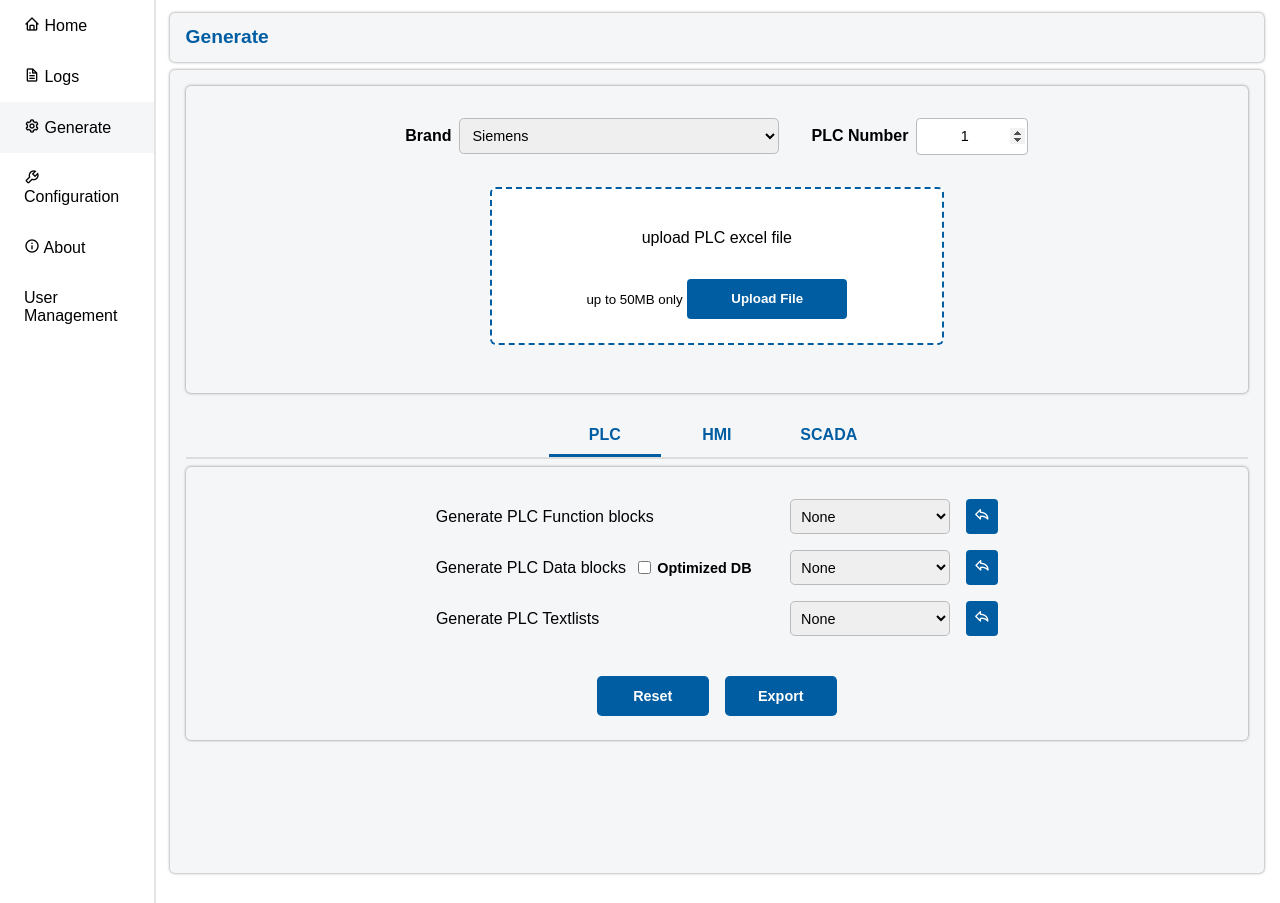
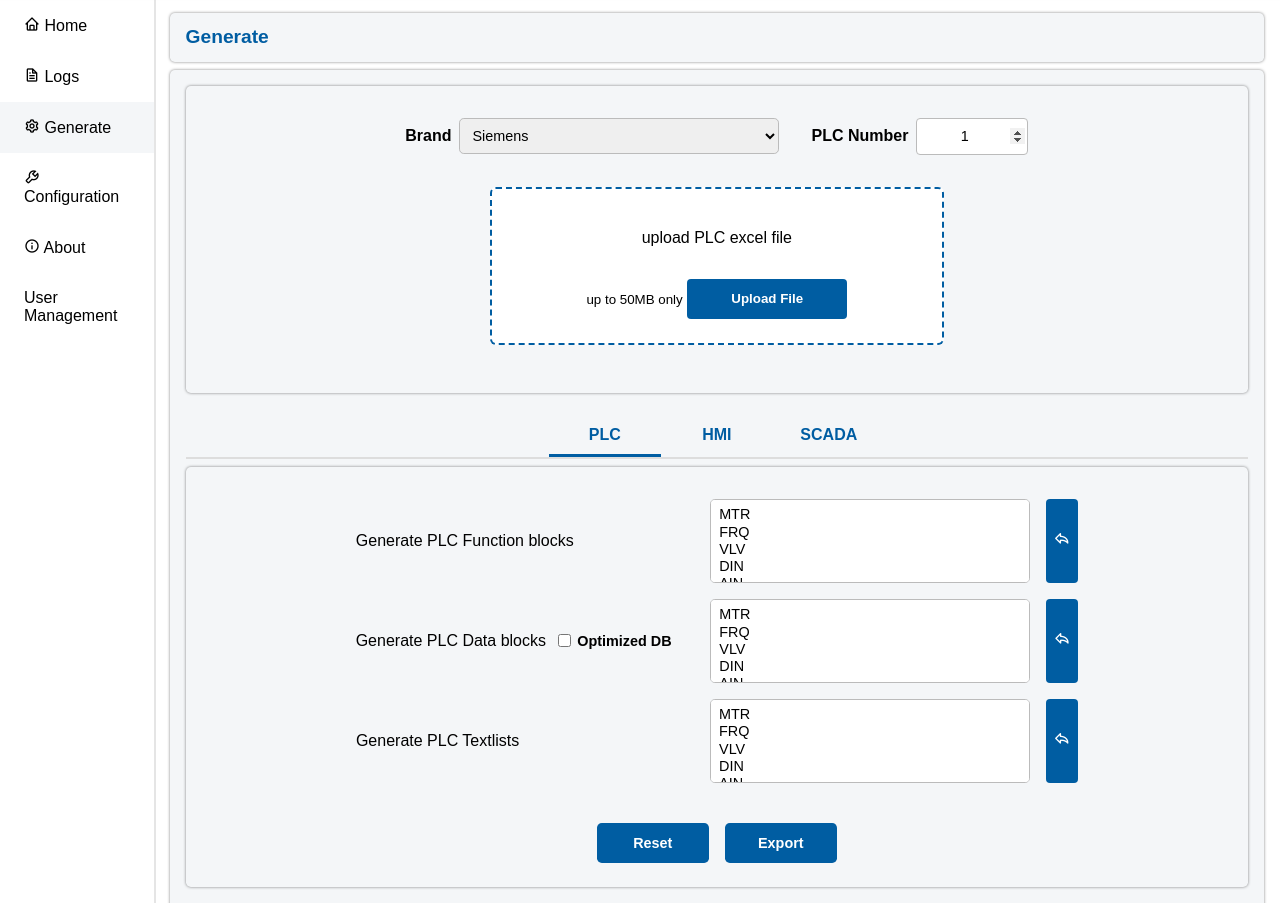
Before and after one commit to sanjeevprakash04/code_x_flask, a Flask app: page /generate in a window 1280 px wide. Shown: the part 82-985 px from the top of the page. Run offline with Flask 3, Linux system fonts and the light colour scheme; a user stored in the database is signed in; data comes from the database, SQL or seed files in the repository; both versions use the stored data as it was after the commit; some libraries are stand-ins or nearby versions.

Commit message:
multiple select options

```diff
--- a/init_db.py
+++ b/init_db.py
@@ -11,7 +11,8 @@ with open('schema.sql') as f:
 
 # Add users
 users = [
-    ("superadmin", "etilorP$1234", "SuperAdmin", "Active"),
+    ("admin", "admin$1234", "Admin", "Active"),
+    ("client", "12345678", "Client", "Active"),
 ]
 
 for username, password, role, status in users:
--- a/static/css/styles.css
+++ b/static/css/styles.css
@@ -1019,12 +1019,12 @@ th {
     gap: 1rem;
 }
 
-.generate-select-small {
+.generate-select-multi {
     padding: 0.4rem;
     font-size: 0.9rem;
     border: 1px solid #bbb;
     border-radius: 0.3rem;
-    width: 10rem;
+    width: 20rem;
 }
 
 .generate-icon-btn {
--- a/templates/base.html
+++ b/templates/base.html
@@ -3,8 +3,12 @@
 <head>
     <meta charset="UTF-8">
     <title>code_x</title>
+
+    <script src="https://code.jquery.com/jquery-3.6.0.min.js"></script>
+
     <link rel="stylesheet" href="{{ url_for('static', filename='css/styles.css') }}">
     <link rel="stylesheet" href="{{ url_for('static', filename='css/boxicons.min.css') }}">
+    <link href="https://cdn.jsdelivr.net/npm/select2@4.1.0-rc.0/dist/css/select2.min.css" rel="stylesheet" />
 </head>
 <body>
     <div class="navbar">
@@ -301,5 +305,7 @@
     </script>
     {% endif %} -->
 
+    <script src="https://cdn.jsdelivr.net/npm/select2@4.1.0-rc.0/dist/js/select2.min.js"></script>
+
 </body>
 </html>
--- a/templates/generate.html
+++ b/templates/generate.html
@@ -69,13 +69,12 @@
             <div class="generate-block-row">
                 <label>Generate PLC Function blocks</label>
                 <div class="generate-input-group" style="margin-left: 8rem;">
-                    <select class="generate-select-small">
-                        <option value="">None</option>
+                    <select class="generate-select-multi" multiple="multiple" >
                         {% for func in function_list %}
-                        <option value="{{ func['Id'] }}">{{ func['FunctionName'] }}</option>
+                        <option value="{{ func['FunctionName'] }}">{{ func['FunctionName'] }}</option>
                         {% endfor %}
                     </select>
-                    <button class="generate-icon-btn"><i class='bx bx-share'></i></button>
+                    <button class="generate-icon-btn generate-fb"><i class='bx bx-share'></i></button>
                 </div>
             </div>
             <div class="generate-block-row">
@@ -85,25 +84,23 @@
                     <label for="optDB" style="font-size: 0.9rem; font-weight: 600;">Optimized DB</label>
                 </div>
                 <div class="generate-input-group" style="margin-left: 1.9rem;">
-                    <select class="generate-select-small">
-                        <option value="">None</option>
+                    <select class="generate-select-multi" multiple="multiple" >
                         {% for func in function_list %}
-                        <option value="{{ func['Id'] }}">{{ func['FunctionName'] }}</option>
+                        <option value="{{ func['FunctionName'] }}">{{ func['FunctionName'] }}</option>
                         {% endfor %}
                     </select>
-                    <button class="generate-icon-btn"><i class='bx bx-share'></i></button>
+                    <button class="generate-icon-btn generate-db"><i class='bx bx-share'></i></button>
                 </div>
             </div>
             <div class="generate-block-row">
                 <label>Generate PLC Textlists</label>
                 <div class="generate-input-group" style="margin-left: 11.4rem;">
-                    <select class="generate-select-small">
-                        <option value="">None</option>
+                    <select class="generate-select-multi" multiple="multiple" >
                         {% for func in function_list %}
-                        <option value="{{ func['Id'] }}">{{ func['FunctionName'] }}</option>
+                        <option value="{{ func['FunctionName'] }}">{{ func['FunctionName'] }}</option>
                         {% endfor %}
                     </select>
-                    <button class="generate-icon-btn"><i class='bx bx-share'></i></button>
+                    <button class="generate-icon-btn generate-textlist"><i class='bx bx-share'></i></button>
                 </div>
             </div>
         </div>
@@ -119,10 +116,9 @@
             <div class="generate-block-row">
                 <label>Generate HMI Tag</label>
                 <div class="generate-input-group" style="margin-left: 13.5rem;">
-                    <select class="generate-select-small">
-                        <option value="">None</option>
+                    <select class="generate-select-multi" multiple="multiple" >
                         {% for func in function_list %}
-                        <option value="{{ func['Id'] }}">{{ func['FunctionName'] }}</option>
+                        <option value="{{ func['FunctionName'] }}">{{ func['FunctionName'] }}</option>
                         {% endfor %}
                     </select>
                     <button class="generate-icon-btn"><i class='bx bx-share'></i></button>
@@ -131,10 +127,9 @@
             <div class="generate-block-row">
                 <label>Generate HMI Textlists</label>
                 <div class="generate-input-group" style="margin-left: 11.5rem;">
-                    <select class="generate-select-small">
-                        <option value="">None</option>
+                    <select class="generate-select-multi" multiple="multiple" >
                         {% for func in function_list %}
-                        <option value="{{ func['Id'] }}">{{ func['FunctionName'] }}</option>
+                        <option value="{{ func['FunctionName'] }}">{{ func['FunctionName'] }}</option>
                         {% endfor %}
                     </select>
                     <button class="generate-icon-btn"><i class='bx bx-share'></i></button>
@@ -153,10 +148,9 @@
             <div class="generate-block-row">
                 <label>Export SQL Database File</label>
                 <div class="generate-input-group" style="margin-left: 10rem;">
-                    <select class="generate-select-small">
-                        <option value="">None</option>
+                    <select class="generate-select-multi" multiple="multiple" >
                         {% for func in function_list %}
-                        <option value="{{ func['Id'] }}">{{ func['FunctionName'] }}</option>
+                        <option value="{{ func['FunctionName'] }}">{{ func['FunctionName'] }}</option>
                         {% endfor %}
                     </select>
                     <button class="generate-icon-btn"><i class='bx bx-share'></i></button>
@@ -285,17 +279,14 @@
 
 <script>
     let dfJson = null;
-
-// PLC Excel parsing using SheetJS
     document.getElementById("fileInput-plc").addEventListener("change", (event) => {
         const file = event.target.files[0];
         if (!file) return;
-
         const reader = new FileReader();
         reader.onload = function (e) {
             const data = new Uint8Array(e.target.result);
+            const workbook = XLSX.read(data, { type: 'array' });
             dfJson = {};
-        const workbook = XLSX.read(data, { type: 'array' });
             workbook.SheetNames.forEach(name => {
                 const sheet = workbook.Sheets[name];
                 dfJson[name] = XLSX.utils.sheet_to_json(sheet);
@@ -303,50 +294,7 @@ document.getElementById("fileInput-plc").addEventListener("change", (event) => {
         };
         reader.readAsArrayBuffer(file);
     });
-
-// Button click handlers for Function Block, DB, Textlist
-document.querySelectorAll('#plc-tab .generate-block-row').forEach((block, index) => {
-    const button = block.querySelector('.generate-icon-btn');
-    const select = block.querySelector('select');
-
-    button.addEventListener('click', () => {
-        const plcNr = document.getElementById('plcNumber').value.trim();
-        const functionId = select.value;
-        const optimized = document.getElementById('optDB')?.checked || false;
-
-        if (!plcNr || !functionId) return alert("Please select function and enter PLC Number.");
-        if (!dfJson) return alert("Please upload and parse a PLC Excel file first.");
-
-        // Get FunctionName from selected option text
-        const functionName = select.options[select.selectedIndex].text;
-
-        const payload = {
-            plc_nr: plcNr,
-            selection_module: functionName,
-            df_data: dfJson,
-            cmd_optimized_db: optimized
-        };
-
-        let endpoint = "";
-        if (index === 0) endpoint = "/generate/fb";
-        if (index === 1) endpoint = "/generate/db";
-        if (index === 2) endpoint = "/generate/textlist";
-
-        fetch(endpoint, {
-            method: "POST",
-            headers: { "Content-Type": "application/json" },
-            body: JSON.stringify(payload)
-        })
-        .then(response => {
-            if (!response.ok) {
-                return response.json().then(err => { throw new Error(err.message || "Server error"); });
-            }
-
-            const disposition = response.headers.get("Content-Disposition");
-            const filenameMatch = /filename[^;=\n]*=((['"]).*?\2|[^;\n]*)/.exec(disposition);
-            const filename = filenameMatch ? filenameMatch[1].replace(/['"]/g, '') : "download.awl";
-
-            return response.blob().then(blob => {
+    function downloadBlob(blob, filename) {
         const url = window.URL.createObjectURL(blob);
         const a = document.createElement("a");
         a.href = url;
@@ -355,13 +303,70 @@ document.querySelectorAll('#plc-tab .generate-block-row').forEach((block, index)
         a.click();
         a.remove();
         window.URL.revokeObjectURL(url);
+    }
+    function handleGenerate(endpoint, selectElem, extra = {}) {
+        const plcNr = document.getElementById("plcNumber").value.trim();
+        if (!plcNr) return alert("Please enter PLC Number.");
+        if (!dfJson) return alert("Please upload and parse a PLC Excel file first.");
+        const selectedOptions = $(selectElem).val();
+        // Select2 returns array
+        if (!selectedOptions || selectedOptions.length === 0) {
+            return alert("Select at least one function.");
+        }
+        selectedOptions.forEach(module => {
+            if (!(module in dfJson)) {
+                alert(`Excel sheet for module "${module}" not found.`);
+                return;
+            }
+            const payload = {
+                plc_nr: plcNr,
+                selection_module: module,
+                df_data: dfJson,
+                ...extra
+            };
+            fetch(endpoint, {
+                method: "POST",
+                headers: { "Content-Type": "application/json" },
+                body: JSON.stringify(payload)
+            })
+            .then(response => {
+                if (!response.ok) {
+                    return response.json().then(err => {
+                        throw new Error(err.message || "Server error");
                     });
+                }
+                const disposition = response.headers.get("Content-Disposition");
+                const filenameMatch = /filename[^;=\n]*=((['"]).*?\2|[^;\n]*)/.exec(disposition);
+                const filename = filenameMatch ? filenameMatch[1].replace(/['"]/g, '') : `${module}.awl`;
+                return response.blob().then(blob => downloadBlob(blob, filename));
             })
             .catch(err => {
+                console.error(err);
                 alert("Error: " + err.message);
-            console.error(err);
             });
+        });
+    }
+    document.addEventListener("DOMContentLoaded", function () {
+        $('.generate-select-multi').select2({
+            placeholder: "-- Select --",
+            allowClear: true, width: 'resolve'
+        });
+        document.querySelector('.generate-fb').addEventListener("click", () => {
+            const select = document.querySelectorAll('.generate-block-row')[0].querySelector("select");
+            handleGenerate("/generate/fb", select);
+        });
+        document.querySelector('.generate-db').addEventListener("click", () => {
+            const select = document.querySelectorAll('.generate-block-row')[1].querySelector("select");
+            const optimized = document.getElementById("optDB").checked;
+            handleGenerate("/generate/db", select, {
+                cmd_optimized_db: optimized
+            });
+        });
+        document.querySelector('.generate-textlist').addEventListener("click", () => {
+            const select = document.querySelectorAll('.generate-block-row')[2].querySelector("select");
+            handleGenerate("/generate/textlist", select);
         });
     });
 </script>
+
 {% endblock %}
```
Also changed, not shown: templates/addtabledata.html (+16 -17 lines), CodeX-Config.db. Lines whose indentation alone changed are shown as unchanged.
